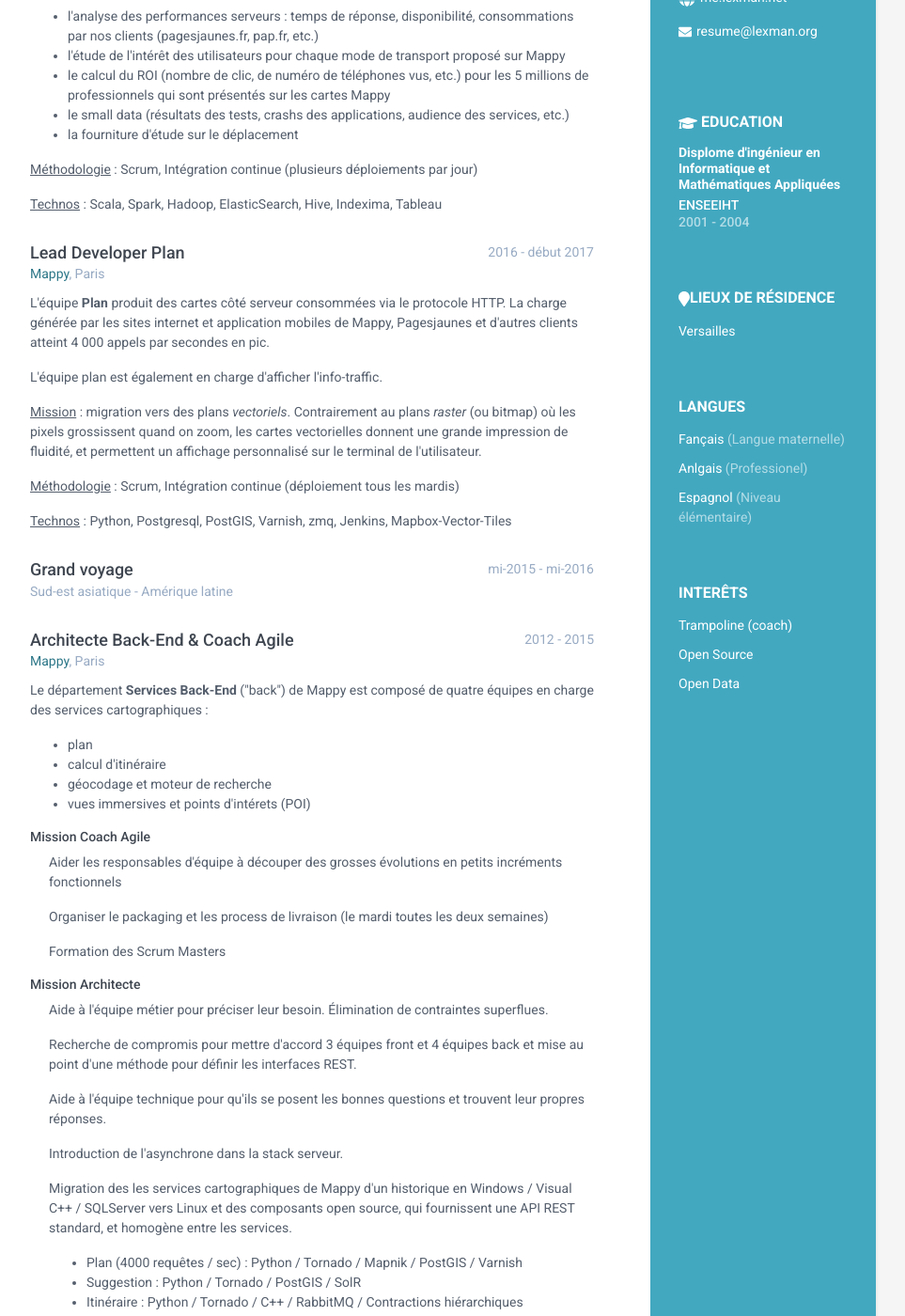
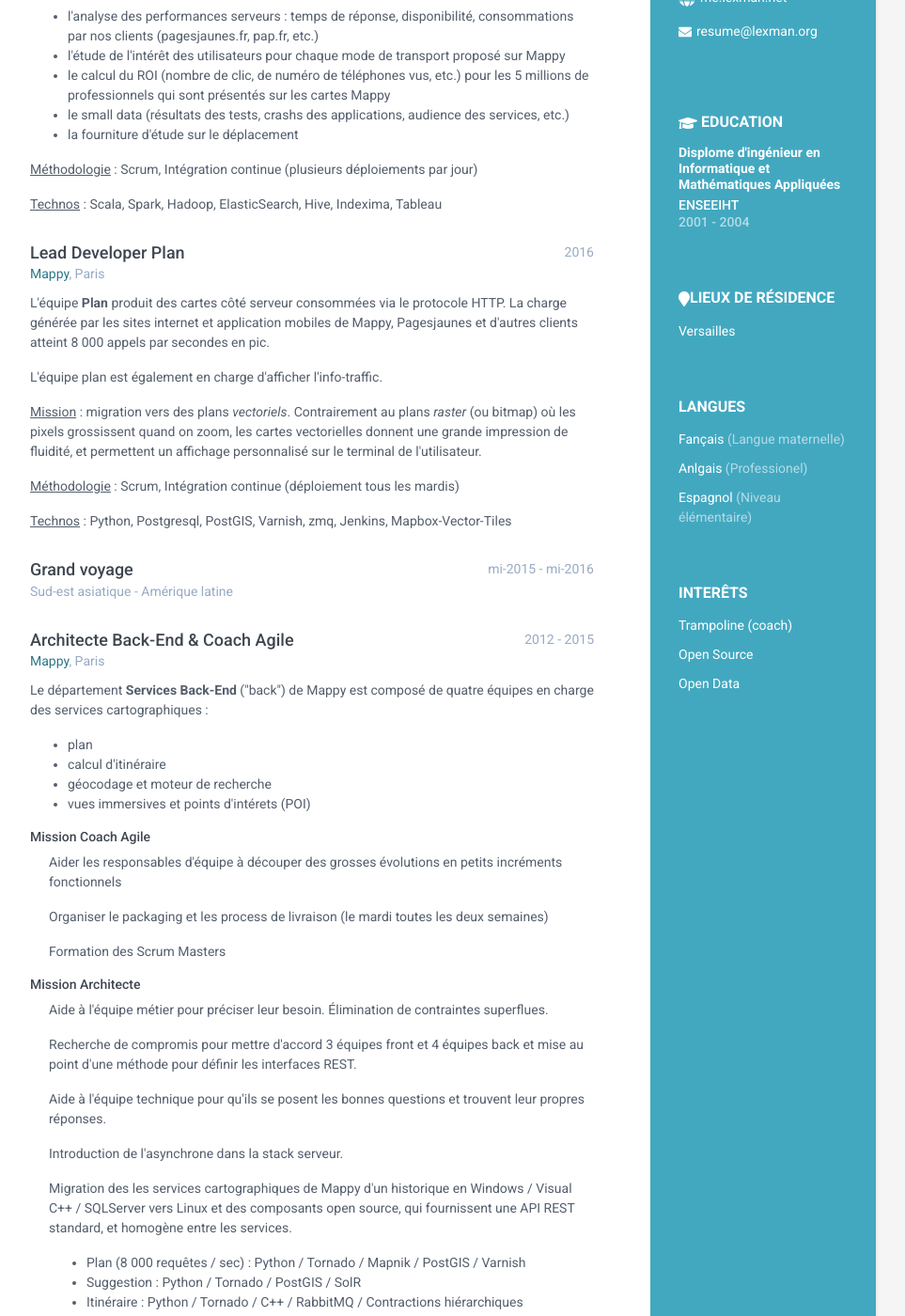
Before and after one commit to lexman/lexman.github.io, a Jekyll site: the page resume/fr/index.html, which Jekyll copies as it is, in a window 1280 px wide and 1400 px high, scrolled down 506 px. Shown: the whole window at 94% size, without its empty margins (188-1151 px from the left). Built offline with Jekyll 4.4.1, drawn with Linux system fonts in a browser that asks for light colours; nearby versions of some CDN libraries; some of the changed text lies outside the part shown.

Commit message:
Fix french resume

```diff
--- a/resume/fr/index.html
+++ b/resume/fr/index.html
@@ -49,7 +49,7 @@
 
             <div class="container-block">
                 <h2 class="container-block-title"><i class="fa fa-map-marker" aria-hidden="true"></i>Lieux de résidence</h2>
-                Versailles
+                <a href="https://fr.mappy.com/plan/versailles">Versailles</a>
             </div><!--//interests-->
 
             <div class="languages-container container-block">
@@ -114,13 +114,13 @@
                     <div class="meta">
                         <div class="upper-row">
                             <h3 class="job-title">Lead Developer Plan</h3>
-                            <div class="time">2016 - début 2017</div>
+                            <div class="time">2016</div>
                         </div>
                         <div class="company"><a href="https://www.mappy.com">Mappy</a>, Paris</div>
                     </div>
                     <div class="details">
                         <p>L'équipe <strong>Plan</strong> produit des cartes côté serveur consommées via le protocole HTTP.
-                        La charge générée par les sites internet et application mobiles de Mappy, Pagesjaunes et d'autres clients atteint 4 000 appels par secondes en pic.
+                        La charge générée par les sites internet et application mobiles de Mappy, Pagesjaunes et d'autres clients atteint 8 000 appels par secondes en pic.
                         <p>L'équipe plan est également en charge d'afficher l'info-traffic.</p>
                         <p><u>Mission</u> : migration vers des plans <em>vectoriels</em>. Contrairement au plans <em>raster</em> (ou bitmap) où les pixels grossissent quand on zoom,
                         les cartes vectorielles donnent une grande impression de fluidité, et permettent un affichage personnalisé sur le terminal de l'utilisateur. </p>
@@ -176,7 +176,7 @@
                             <p>Migration des les services cartographiques de Mappy d'un historique en Windows / Visual C++ / SQLServer vers Linux et des composants open source,
                             qui fournissent une API REST standard, et homogène entre les services.
                             <ul>
-                                <li> Plan (4000 requêtes / sec) : Python / Tornado / Mapnik / PostGIS / Varnish </li>
+                                <li> Plan (8 000 requêtes / sec) : Python / Tornado / Mapnik / PostGIS / Varnish </li>
                                 <li> Suggestion : Python / Tornado / PostGIS / SolR </li>
                                 <li> Itinéraire : Python / Tornado / C++ / RabbitMQ / Contractions hiérarchiques </li>
                             </ul>
@@ -224,7 +224,7 @@
                     <div class="meta">
                         <div class="upper-row">
                             <h3 class="job-title">Chef de projet CORTO</h3>
-                            <div class="time">2004 - 2008</div>
+                            <div class="time">2004 - 2007</div>
                         </div>
                         <div class="company">Althing, Paris</div>
                     </div>
@@ -322,7 +322,7 @@
                     <div class="item">
                         <h3 class="level-title">Software Architecture</h3>
                         <div class="progress level-bar">
-                            <div class="progress-bar theme-progress-bar" role="progressbar" style="width: 60%" aria-valuenow="40" aria-valuemin="0" aria-valuemax="100"></div>
+                            <div class="progress-bar theme-progress-bar" role="progressbar" style="width: 70%" aria-valuenow="40" aria-valuemin="0" aria-valuemax="100"></div>
                         </div>
                     </div><!--//item-->
 
```
